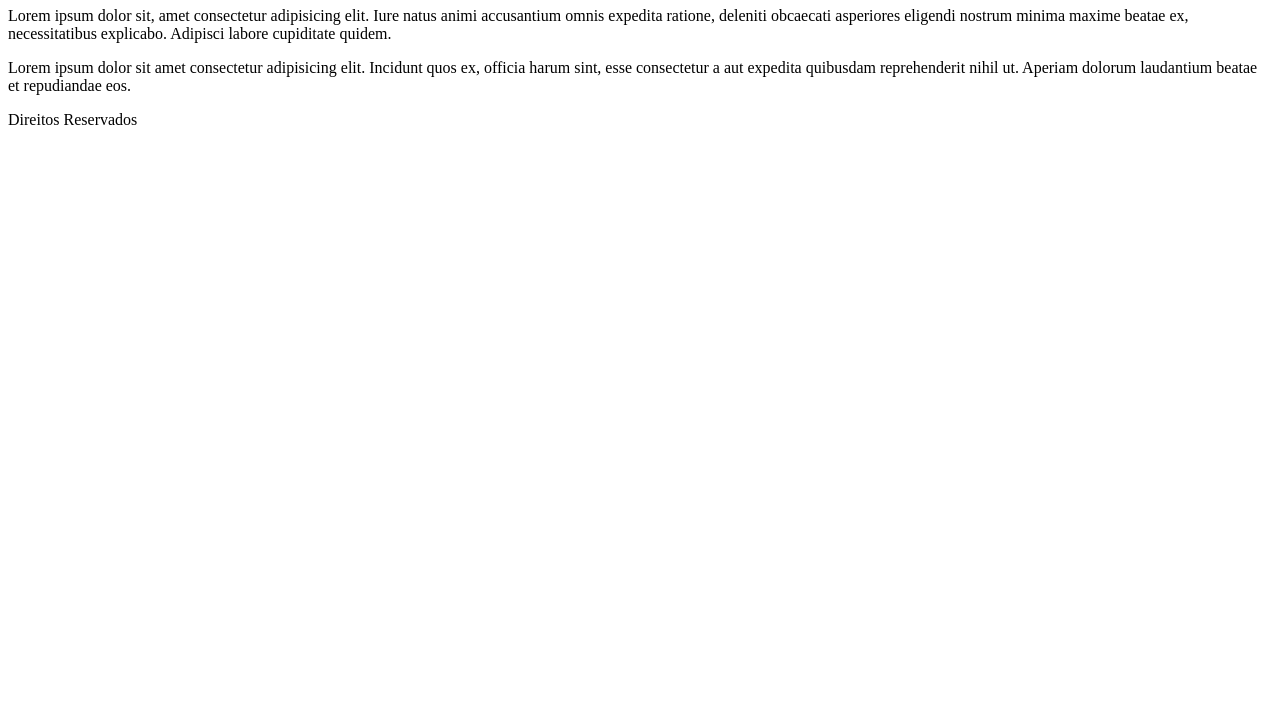
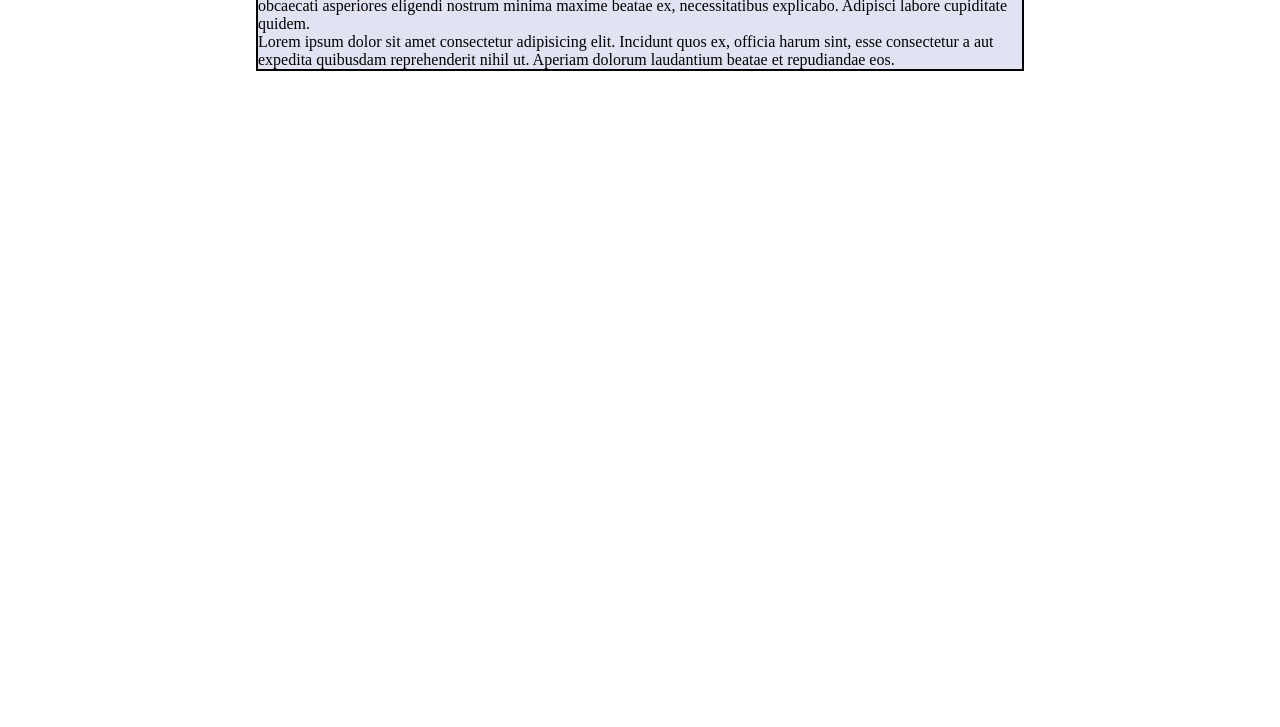
Before and after one commit to guilhermeprogrammer0/teste-vscode-4, a plain HTML site: page index.html in a window 1280 px wide. Shown: the part 73-800 px from the top of the page. Drawn offline with Linux system fonts and the light colour scheme.

Commit message:
Adicionandos estilos css

```diff
--- a/index.html
+++ b/index.html
@@ -4,12 +4,13 @@
     <meta charset="UTF-8">
     <meta name="viewport" content="width=device-width, initial-scale=1.0">
     <title>Git e GitHub</title>
+    <link rel="stylesheet" href="style.css">
 </head>
 <body>
-        <h1>Publicando repositório direto pelo Vs Code</h1>
+    <main>
         <p>Lorem ipsum dolor sit, amet consectetur adipisicing elit. Iure natus animi accusantium omnis expedita ratione, deleniti obcaecati asperiores eligendi nostrum minima maxime beatae ex, necessitatibus explicabo. Adipisci labore cupiditate quidem.</p>
         <p>Lorem ipsum dolor sit amet consectetur adipisicing elit. Incidunt quos ex, officia harum sint, esse consectetur a aut expedita quibusdam reprehenderit nihil ut. Aperiam dolorum laudantium beatae et repudiandae eos.</p>
-        <footer><p>Direitos Reservados</p></footer>
+    </main>
 
 
 
--- /dev/null
+++ b/style.css
@@ -0,0 +1,15 @@
+*{
+    margin:0;
+    padding:0;
+    box-sizing: border-box;
+}
+
+main{
+    width:60%;
+    display:block;
+    margin:auto;
+    background-color: #e1e2f2;
+    margin-top:50px;
+    border:solid 2px black;
+
+}
```
